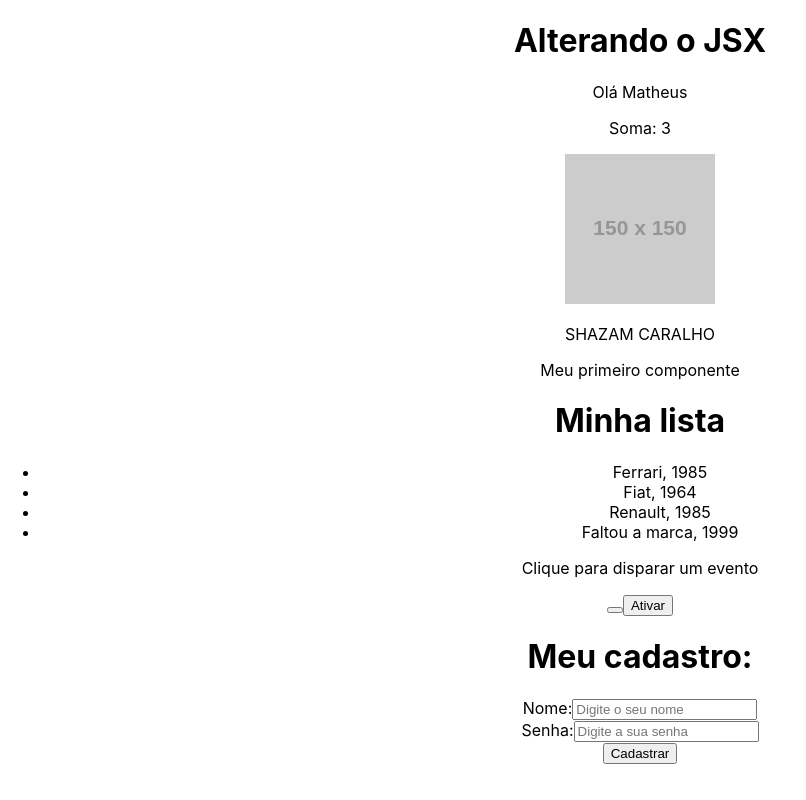
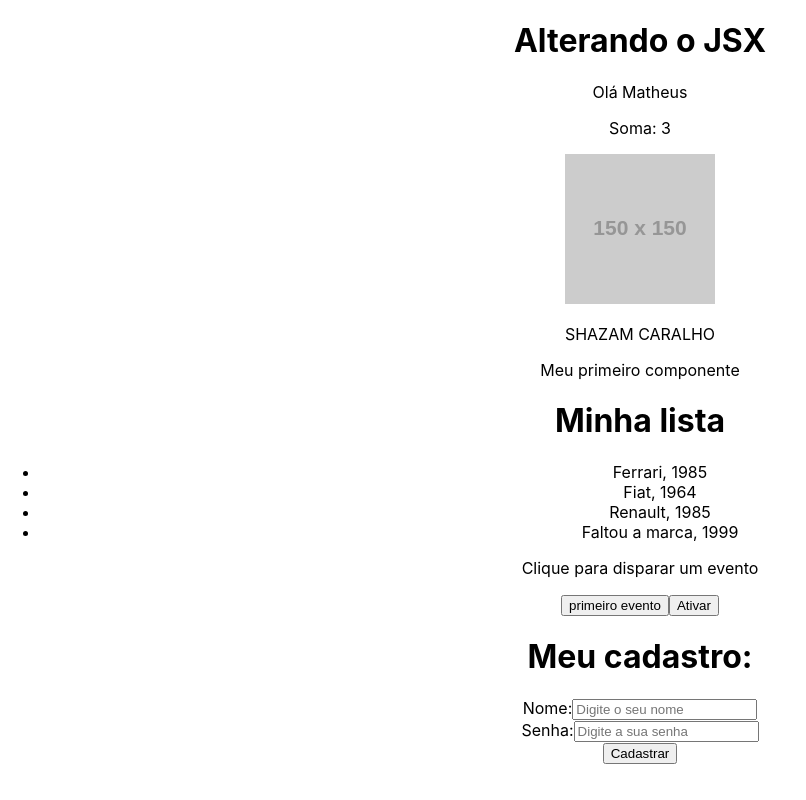
Before and after one commit to naironluiz/testecards, a React (Create React App) app in the folder testecards/: page / in a window 1280 px wide. Shown: the whole page, without its empty margins (0-806 px from the left). Built offline with nearby package versions, Linux system fonts and the light colour scheme.

Commit message:
Update Evento.js
      {/* Utilizando o botão com evento em prop */}

```diff
--- a/testecards/src/components/Evento.js
+++ b/testecards/src/components/Evento.js
@@ -10,7 +10,7 @@ const Evento = () => {
   return (
     <>
       <p>Clique para disparar um evento</p>
-      <button event={meuEvento} text="primeiro evento" />
+      <Button event={meuEvento} text="primeiro evento" />
       {/* Adiciona a função criada a cima onclick */}
       <button onClick={meuEvento}>Ativar</button>
     </>
```
